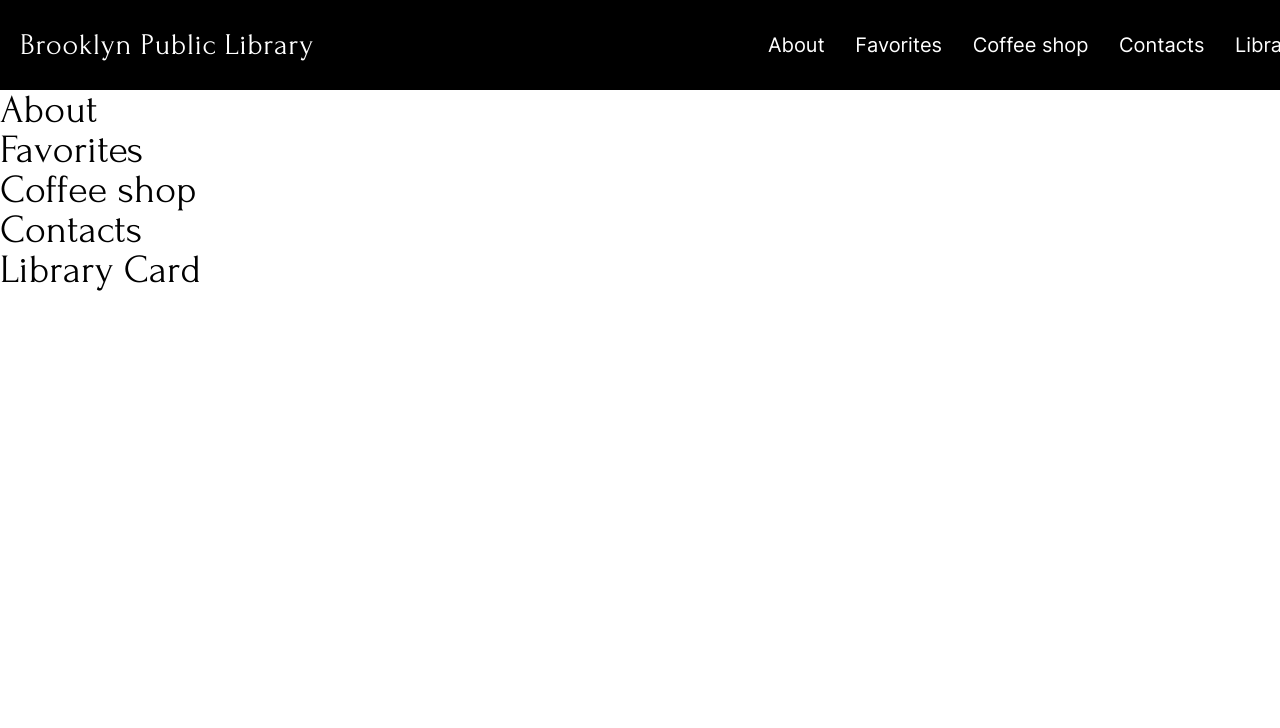
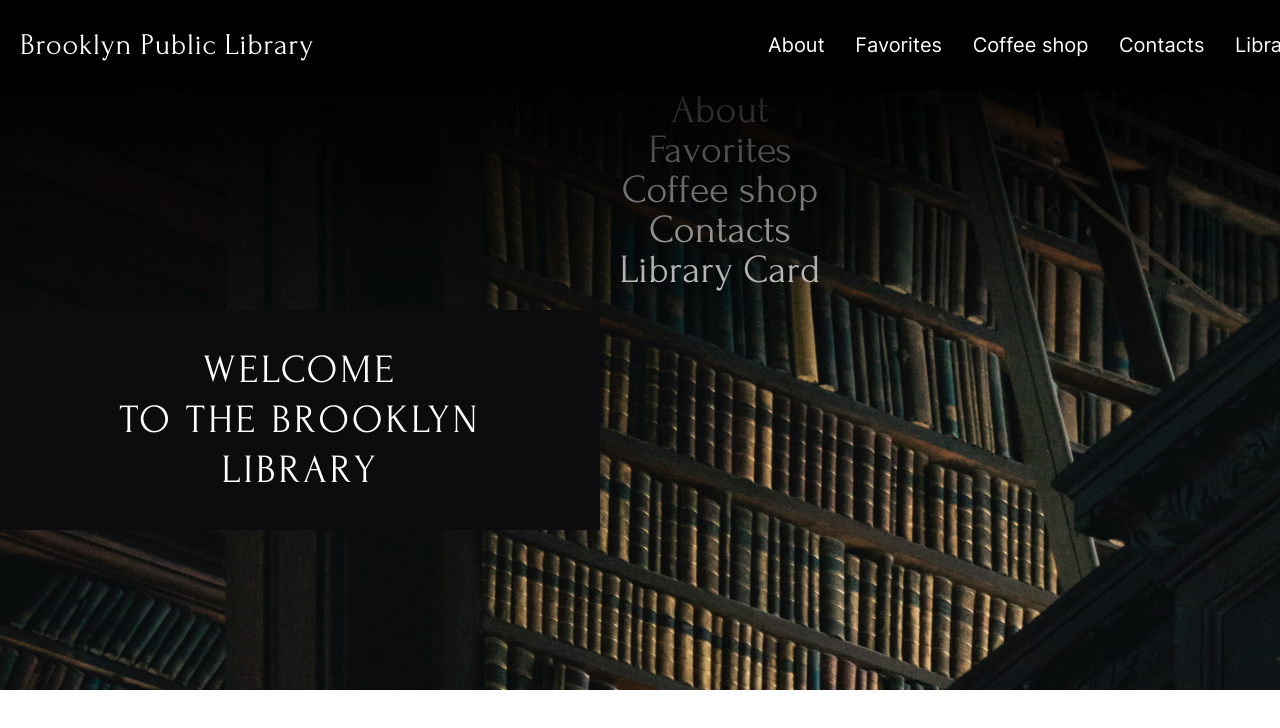
Before and after one commit to Tabrisel/Tasks-from-stage0, a plain HTML site: page library/index.html in a window 1280 px wide. Shown: the top 728 px of the page. Drawn offline with Linux system fonts and the light colour scheme.

Commit message:
feat: add welcome zone

```diff
--- a/library/index.html
+++ b/library/index.html
@@ -31,11 +31,17 @@
 </header>
 
 <main>
+    <div class="gradient"></div>
+    <div class="welcome_block">
+    <div class="welcome_text">
+        <p class="w_t">Welcome<br> to the Brooklyn Library</p>
+    </div>
     <section id="about"><h2>About</h2></section>
     <section id="favor"><h2>Favorites</h2></section>
     <section id="coffee"><h2>Coffee shop</h2></section>
     <section id="contacts"><h2>Contacts</h2></section>
     <section id="card"><h2>Library Card</h2></section>
+    </div>
 </main>
 <footer></footer>
 </div>
--- a/library/styles.css
+++ b/library/styles.css
@@ -57,7 +57,7 @@ body {
  h2 {
     font-family: Forum;
     font-size: 40px;
-    color: black;
+    color: #FFFFFF;
  }
 
 /* header */
@@ -121,3 +121,50 @@ header {
     margin-top: 31px;
     margin-bottom:31px;
 }
+
+section {
+    text-align: center;
+}
+
+/* main */
+/* welcome */
+
+.welcome_block {
+    width: 1440px;
+    height: 600px;
+    top: 90px;
+    background-image: url("images/welcome_bg.jpg");
+}
+
+.gradient {
+    position: absolute;
+    width: 1440px;
+    height: 300px;
+    background: linear-gradient(rgba(0, 0, 0, 0.9) 0%, rgba(0, 0, 0, 0) 90%);
+}
+
+.welcome_text {
+    text-align: center;
+    position: absolute;
+    width: 600px;
+    height: 220px;
+    margin-top: 220px;
+    margin-bottom: 160px;
+    margin-right: 840px;
+    background-color:#0C0C0E;
+}
+
+.w_t {
+    margin-top: 35px;
+    margin-bottom: 35px;
+    margin-left: 40px;
+    margin-right: 40px;
+    width: 520px;
+    height: 150px;
+    font-family: Forum;
+    font-size: 40px;
+    line-height: 50px;
+    letter-spacing: 3px;
+    text-transform: uppercase;
+    color: #FFFFFF;
+}
```
Also changed, not shown: library/images/welcome_bg.jpg (added).
